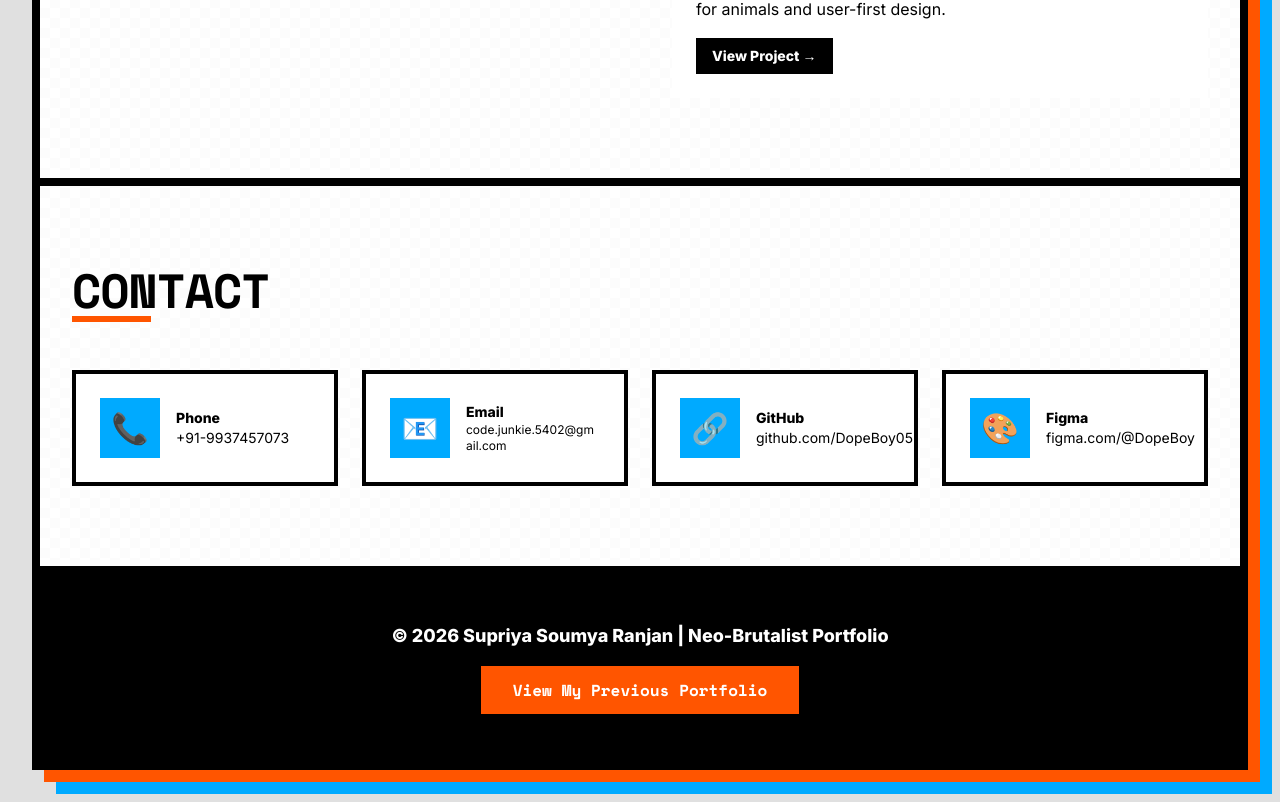
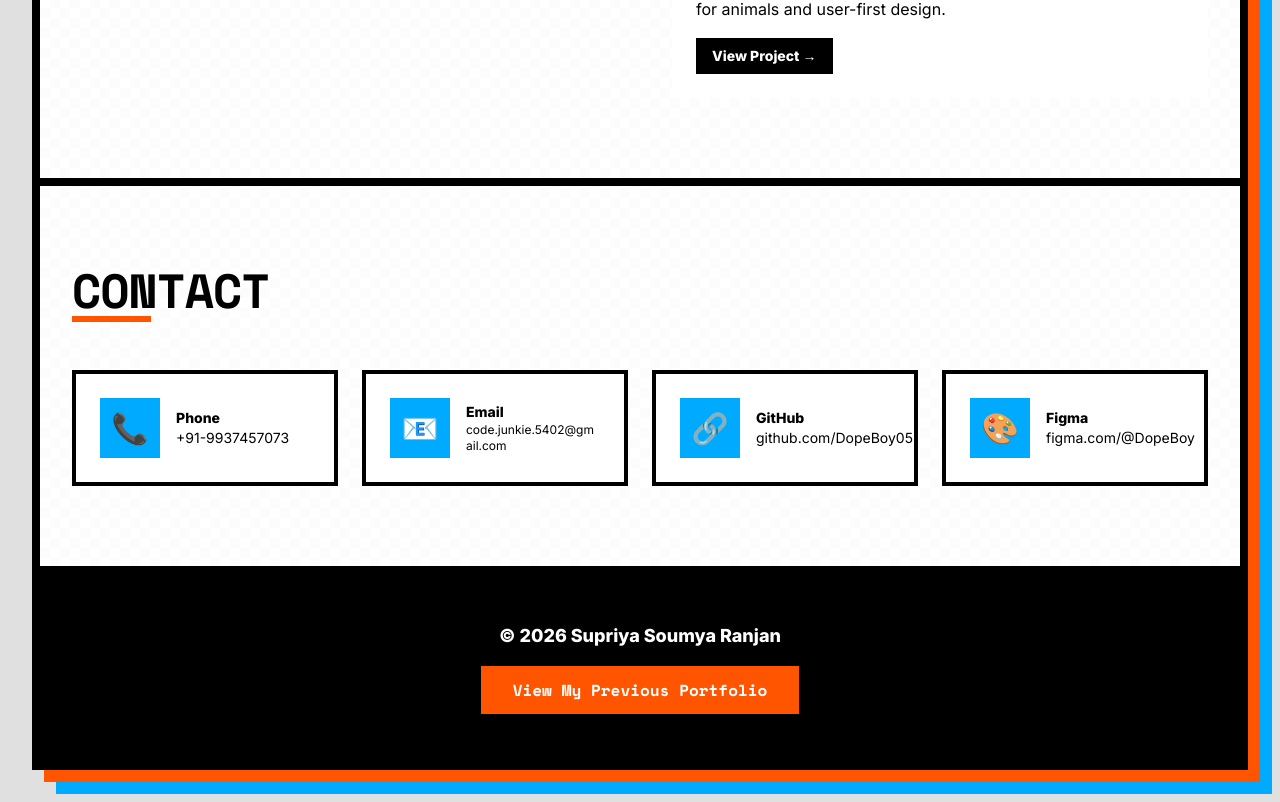
Before and after one commit to Dopeboy05/Portfolio, a React (Vite) app: page / in a window 1280 px wide. Shown: the part 4702-5504 px from the top of the page. Built offline with nearby package versions, Linux system fonts and the light colour scheme.

Commit message:
Add Footer component with copyright and previous portfolio link. (fixes #3)

```diff
--- a/src/components/Footer.tsx
+++ b/src/components/Footer.tsx
@@ -2,7 +2,7 @@ const Footer = () => {
   return (
     <footer className="w-full py-12 px-4 bg-neo-black text-neo-white text-center">
       <p className="font-bold text-lg mb-4">
-        © {new Date().getFullYear()} Supriya Soumya Ranjan | Neo-Brutalist Portfolio
+        © {new Date().getFullYear()} Supriya Soumya Ranjan
       </p>
       <a
         href="https://dopeboy05.github.io/Portfolio/"
```
Also changed, not shown: 1 other file (tests, documents, lock files or other folders).
